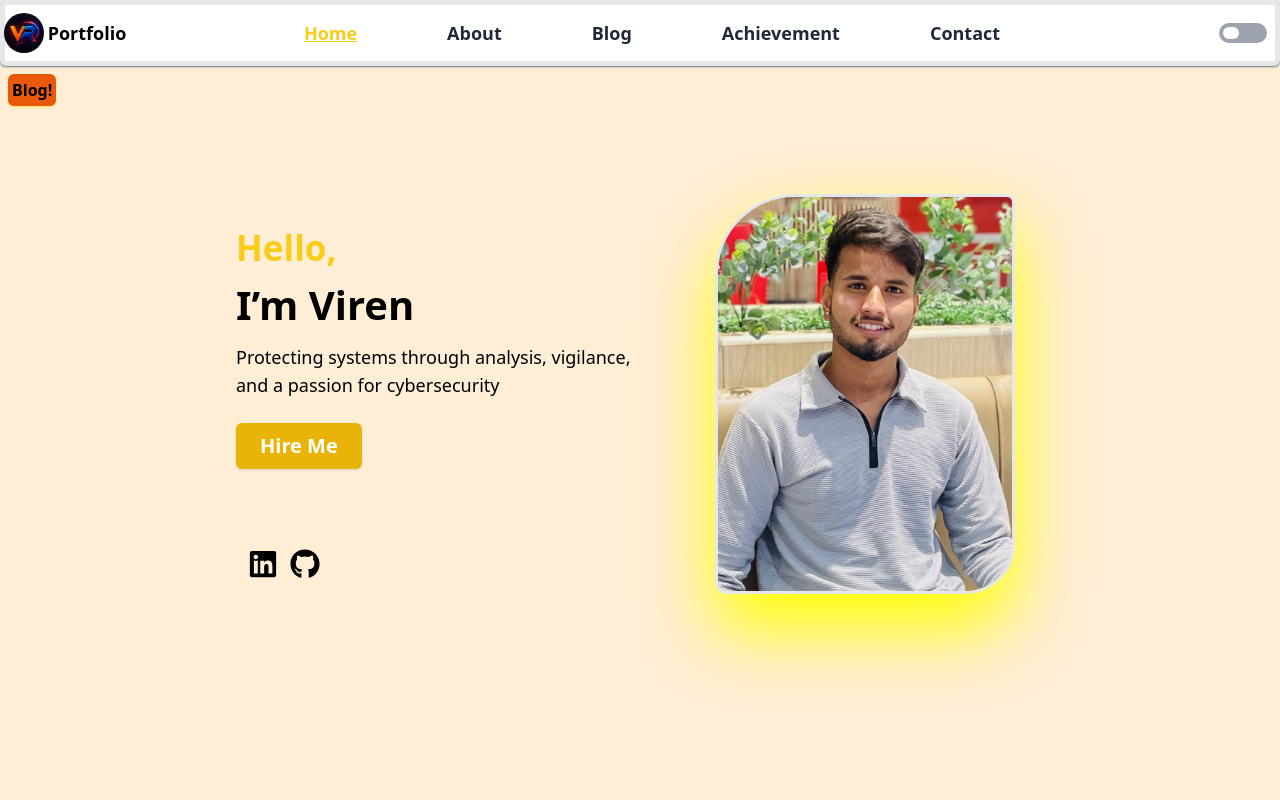
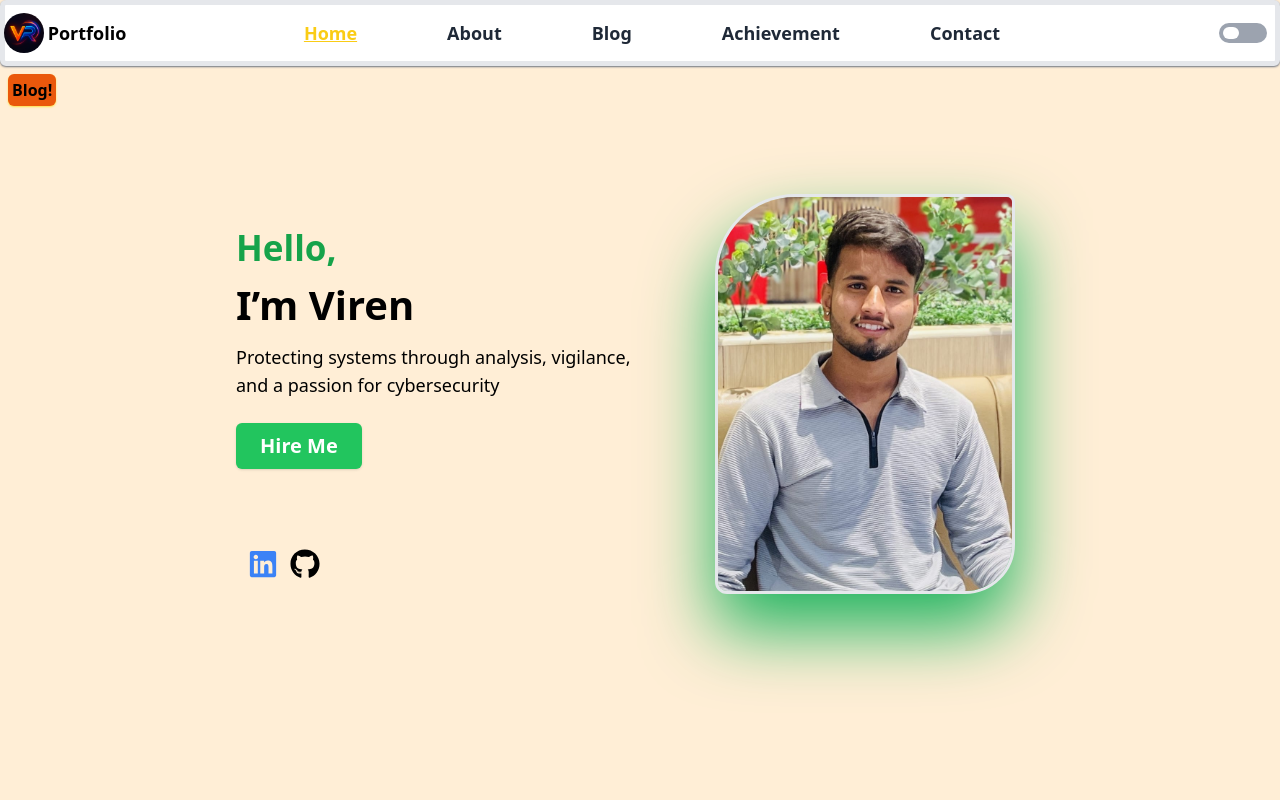
Before and after one commit to Viren-webx/portfolio, a React (Vite) app: page / in a window 1280 px wide. Shown: the top 800 px of the page. Built offline with nearby package versions, Linux system fonts and the light colour scheme.

Commit message:
Refactor Home component with new styles and messages
Updated styling and text color in Home component.

```diff
--- a/src/Home.jsx
+++ b/src/Home.jsx
@@ -4,7 +4,6 @@ import { FaLinkedin } from "react-icons/fa6";
 import { FaGithub } from "react-icons/fa";
 import { useState ,  useEffect } from "react";
 import dp from "./dp.jpg";
-import "./App.css"
 import AllPages from "./AllPages";
 import { useNavigate } from 'react-router-dom';
 
@@ -53,17 +52,17 @@ function Home({props}){
    <div>
   <div className="font-sans flex flex-col lg:flex-row px-4 md:px-12 lg:px-24 xl:px-[200px]">
     <div className="pl-2 md:pl-6 lg:pl-9 pt-7 my-10 md:my-16 lg:my-20 w-full text-center lg:text-left flex flex-col justify-start items-center lg:items-start">
-      <h2 className="text-[28px] md:text-[32px] lg:text-[35px] font-bold text-yellow-400">Hello,</h2>
+      <h2 className="text-[28px] md:text-[32px] lg:text-[35px] font-bold text-green-600">Hello,</h2>
       <h1 className="text-[28px] md:text-[36px] lg:text-[40px] font-bold">I’m Viren</h1>
       <p className="text-base md:text-lg mt-2  transform duration-300 ">{messages[msgIndex]}</p>
       <button
         onClick={Hireme}
-        className="mt-6 px-6 py-2 text-[18px] md:text-[20px] text-white bg-yellow-500 font-semibold rounded-md shadow hover:bg-yellow-400 active:scale-95"
+        className="mt-6 px-6 py-2 text-[18px] md:text-[20px] text-white bg-green-500 font-semibold rounded-md shadow hover:bg-green-400 active:scale-95"
       >
         Hire Me
       </button>
       <div className="flex gap-3 mt-10 md:mt-16 lg:mt-[80px] ml-0 lg:ml-3">
-        <a href="https://www.linkedin.com/in/virendra-rao-581b37364/" target="_blank" >
+        <a href="https://www.linkedin.com/in/virendra-rao-581b37364/" target="_blank" className="text-blue-500 hover:text-blue-600" >
           <FaLinkedin className="w-[26px] h-[26px] md:w-[30px] md:h-[30px]" />
         </a>
         {/* <a href="" > <FaSquareFacebook className="w-[30px] h-[30px] " /> </a> */}
@@ -73,7 +72,7 @@ function Home({props}){
       </div>
     </div>
     <div className="w-full h-full flex justify-center items-center mt-8 lg:mt-0">
-      <div className="h-[250px] w-[180px]  md:h-[320px] md:w-[240px] lg:h-[400px] lg:w-[300px] my-6 md:my-12 lg:my-20 overflow-hidden border-[3px] rounded-tl-[40px] md:rounded-tl-[60px] lg:rounded-tl-[80px] rounded-tr-lg rounded-bl-xl drop-shadow-yellow rounded-br-[30px] md:rounded-br-[40px] lg:rounded-br-[50px] bg-yellow-400 duration-300 transition">
+      <div className="h-[250px] w-[180px]  md:h-[320px] md:w-[240px] lg:h-[400px] lg:w-[300px] my-6 md:my-12 lg:my-20 overflow-hidden border-[3px] rounded-tl-[40px] md:rounded-tl-[60px] lg:rounded-tl-[80px] rounded-tr-lg rounded-bl-xl drop-shadow-[0_35px_35px_rgba(30,180,94,1)] rounded-br-[30px] md:rounded-br-[40px] lg:rounded-br-[50px] bg-green-900 duration-300 transition">
         <img src={dp}  alt="" className="object-cover w-full h-full  " />
       </div>
     </div>
```
